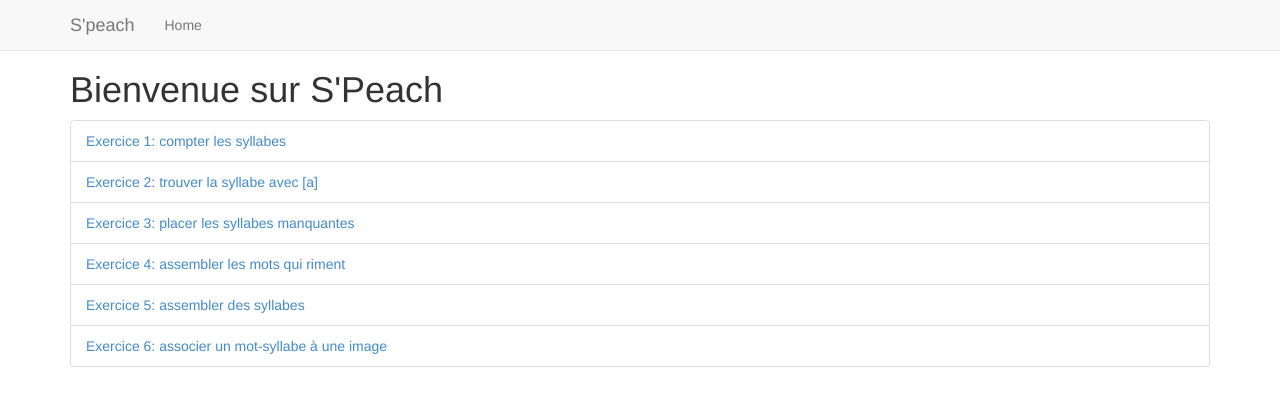
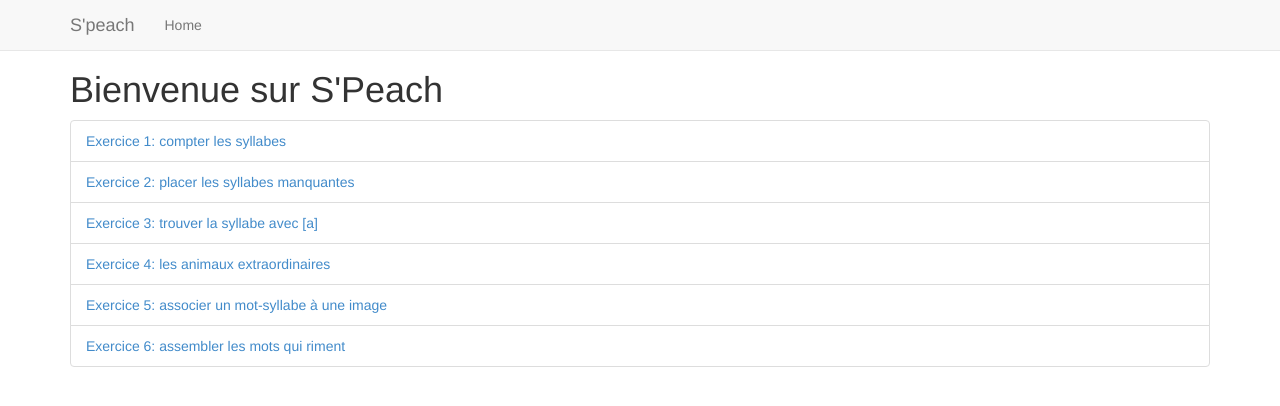
Before and after one commit to JeanRemyDuboc/speach, a Jekyll site: the page built from index.html, in a window 1280 px wide. Shown: the top 406 px of the page. Built offline with Jekyll 4.4.1, drawn with Linux system fonts in a browser that asks for light colours; Markdown is read by kramdown in place of the engine named in the settings.

Commit message:
Changed order exercises

```diff
--- a/index.html
+++ b/index.html
@@ -7,12 +7,12 @@ layout: default
 		<h1>Bienvenue sur S'Peach</h1>
 
 		<ul class="list-group">
-			<li class="list-group-item"><a href="exercise_type_1.html">Exercice 1: compter les syllabes</a></li>
-			<li class="list-group-item"><a href="exercise_type_2.html">Exercice 2: trouver la syllabe avec [a]</a></li>
-			<li class="list-group-item"><a href="exercise_type_3.html">Exercice 3: placer les syllabes manquantes</a></li>
-			<li class="list-group-item"><a href="exercise_type_4.html">Exercice 4: assembler les mots qui riment</a></li>
-			<li class="list-group-item"><a href="exercise_type_5.html">Exercice 5: assembler des syllabes</a></li>
-			<li class="list-group-item"><a href="exercise_type_6.html">Exercice 6: associer un mot-syllabe à une image</a></li>
+			<li class="list-group-item"><a href="compte_syllabes.html">Exercice 1: compter les syllabes</a></li>
+			<li class="list-group-item"><a href="placer_syllabes.html">Exercice 2: placer les syllabes manquantes</a></li>
+			<li class="list-group-item"><a href="trouver_syllabe.html">Exercice 3: trouver la syllabe avec [a]</a></li>
+			<li class="list-group-item"><a href="assembler_syllabes.html">Exercice 4: les animaux extraordinaires</a></li>
+			<li class="list-group-item"><a href="associer_mot_syllabe.html">Exercice 5: associer un mot-syllabe à une image</a></li>
+			<li class="list-group-item"><a href="assembler_mots.html">Exercice 6: assembler les mots qui riment</a></li>
 		</ul>
 
 	</div>
```
Also changed, not shown: assembler_mots.html (renamed from exercise_type_4.html), assembler_syllabes.html (renamed from exercise_type_5.html), associer_mot_syllabe.html (renamed from exercise_type_6.html), compte_syllabes.html (renamed from exercise_type_1.html), placer_syllabes.html (renamed from exercise_type_3.html), trouver_syllabe.html (renamed from exercise_type_2.html).
